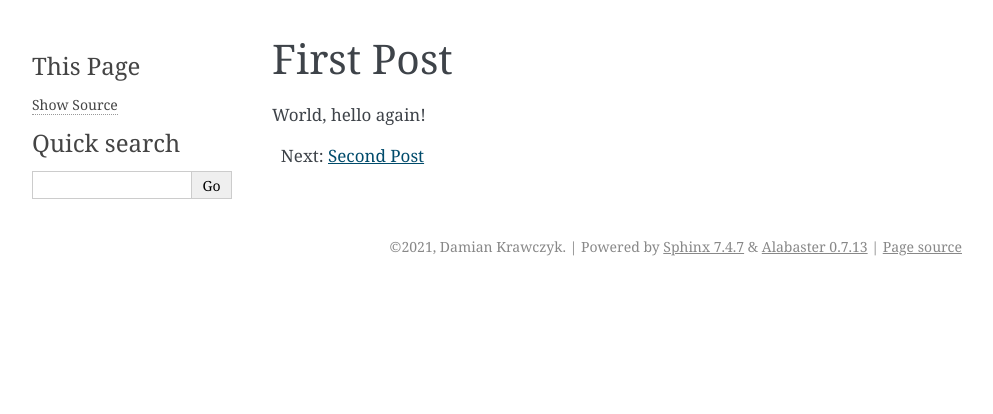
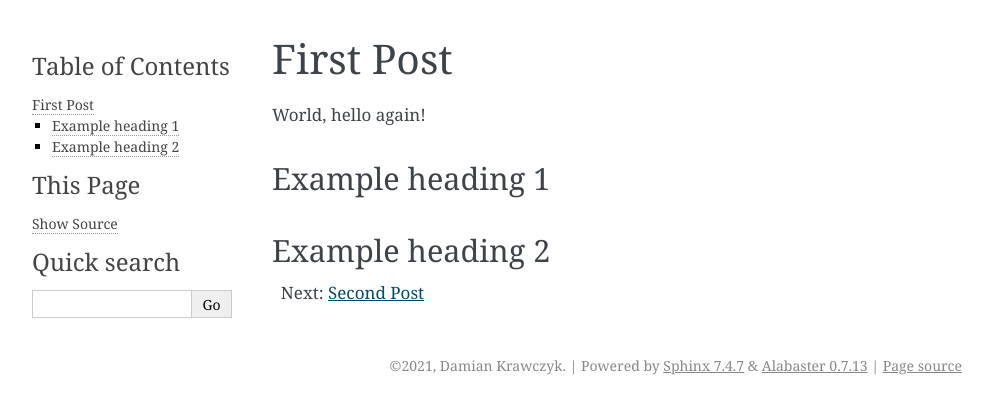
Before and after one commit to damian-krawczyk/sphinx-ablog-alabaster, a Sphinx documentation site: the page built from docs/posts/first-post.rst, in a window 1280 px wide. Shown: the top 414 px of the page, without its empty margins (148-1141 px from the left). Built offline with Sphinx 7.4.7, drawn with Linux system fonts in a browser that asks for light colours.

Commit message:
example headings added

```diff
--- a/docs/posts/first-post.rst
+++ b/docs/posts/first-post.rst
@@ -6,3 +6,9 @@ First Post
 ==========
 
 World, hello again!
+
+Example heading 1
+-----------------
+
+Example heading 2
+-----------------
--- a/docs/posts/second-post.rst
+++ b/docs/posts/second-post.rst
@@ -6,3 +6,9 @@ Second Post
 ===========
 
 World, hello again!
+
+Example heading 1
+-----------------
+
+Example heading 2
+-----------------
```
